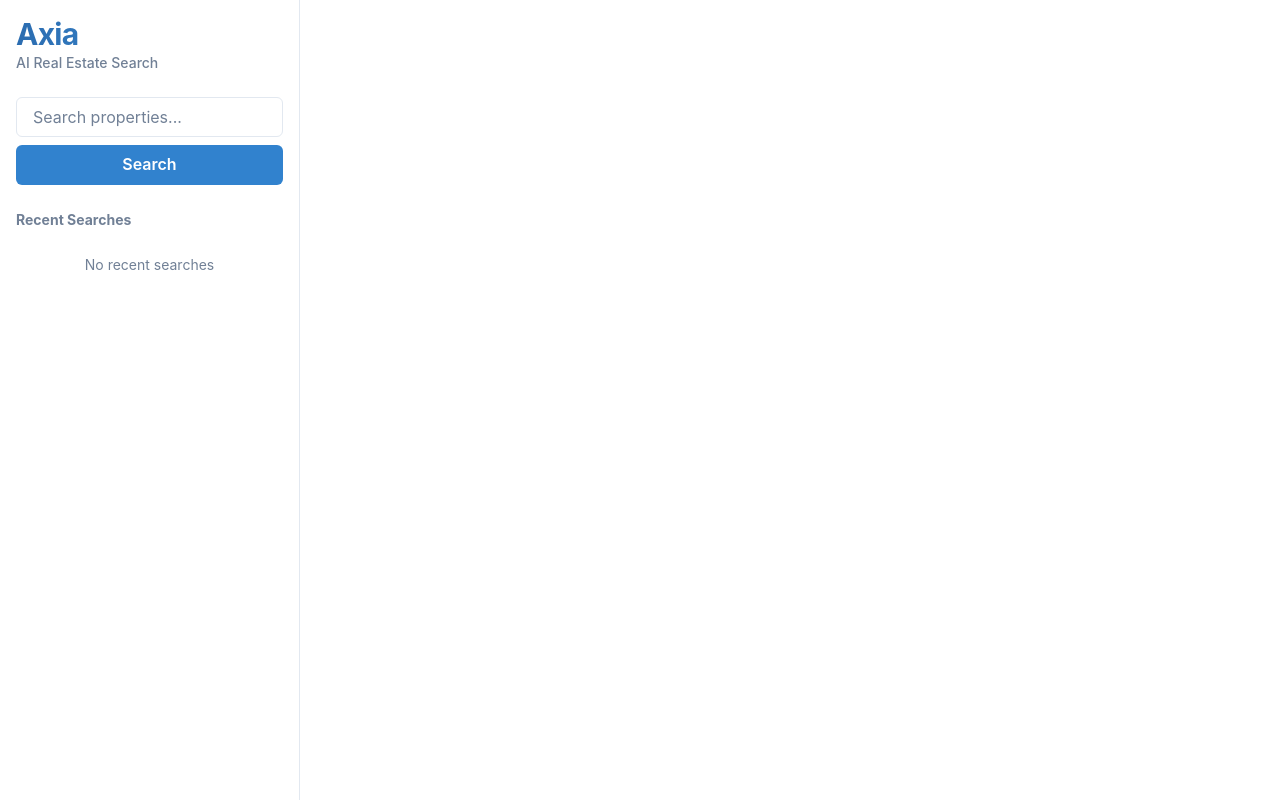
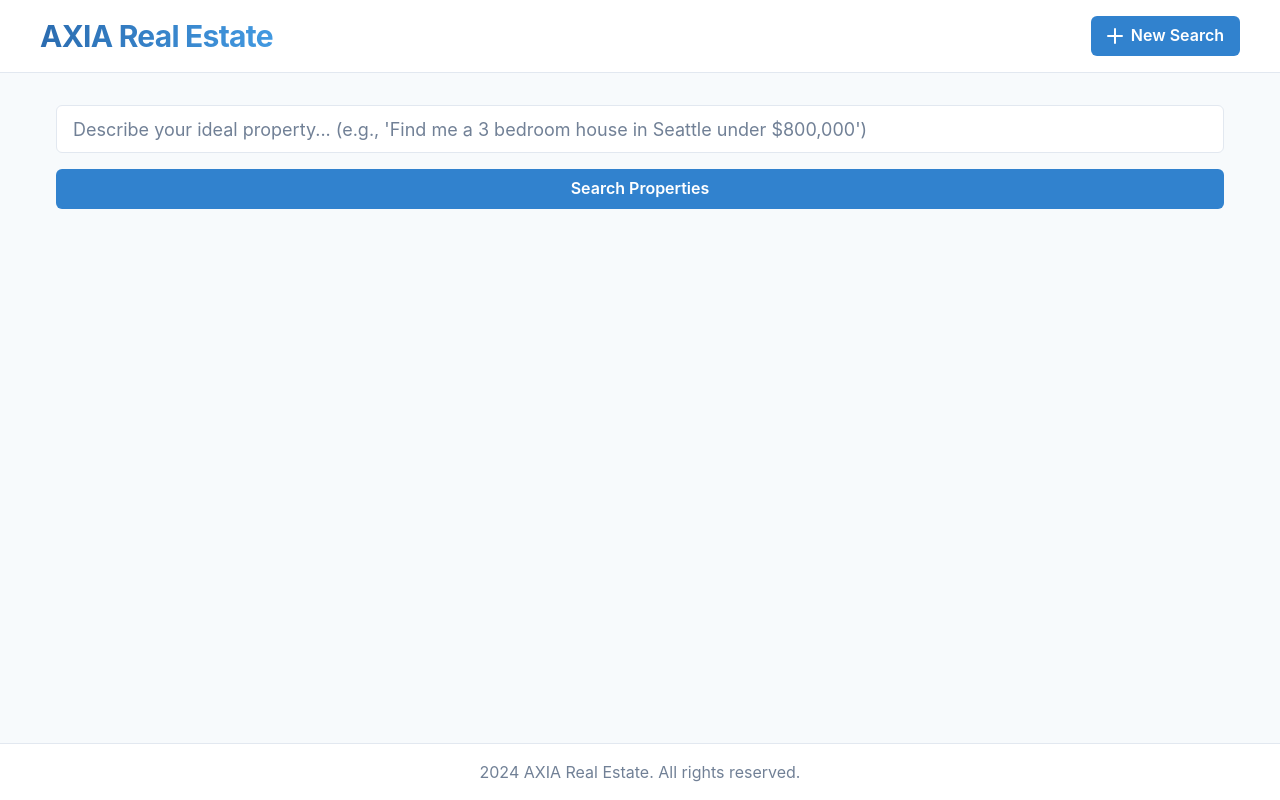
Before and after one commit to benjamenharper/axia, a React (Create React App) app in the folder frontend/: page / in a window 1280 px wide. Built offline with nearby package versions, Linux system fonts and the light colour scheme.

Commit message:
fix: update frontend to use header/footer layout and fix network issues

```diff
--- a/frontend/src/App.js
+++ b/frontend/src/App.js
@@ -41,11 +41,10 @@ function App() {
   const toast = useToast();
 
   const bgColor = useColorModeValue('gray.50', 'gray.900');
+  const headerBg = useColorModeValue('white', 'gray.800');
   const borderColor = useColorModeValue('gray.200', 'gray.700');
-  const sidebarBg = useColorModeValue('white', 'gray.800');
 
   useEffect(() => {
-    // Load recent searches from localStorage on component mount
     const savedSearches = localStorage.getItem('recentSearches');
     if (savedSearches) {
       setRecentSearches(JSON.parse(savedSearches));
@@ -63,10 +62,8 @@ function App() {
 
   const handleRecentSearchClick = (search) => {
     if (search.staticPageUrl) {
-      // Open the static page in a new tab
-      window.open(`http://localhost:8000${search.staticPageUrl}`, '_blank');
+      window.open(`${process.env.REACT_APP_API_URL}${search.staticPageUrl}`, '_blank');
     } else {
-      // Fallback to rerunning the search if no static page URL exists
       setSearchQuery(search.query);
       handleSubmit(null, search.query);
     }
@@ -99,11 +96,8 @@ function App() {
         }
       });
 
-      console.log('Received response:', response.data);
-
       setResults(response.data);
 
-      // Add to recent searches
       const newSearch = {
         query: queryToUse,
         timestamp: new Date().toISOString(),
@@ -128,20 +122,10 @@ function App() {
 
   return (
     <ChakraProvider>
-      <Flex h="100vh" bg={bgColor}>
-        {/* Left Sidebar */}
-        <Box
-          w="300px"
-          bg={sidebarBg}
-          p={4}
-          borderRight="1px"
-          borderColor={borderColor}
-          position="relative"
-          zIndex="1"
-        >
-          <VStack spacing={6} align="stretch">
-            {/* Site Title */}
-            <Box>
+      <Flex direction="column" minH="100vh" bg={bgColor}>
+        {/* Header */}
+        <Box bg={headerBg} py={4} px={8} borderBottom="1px" borderColor={borderColor}>
+          <Flex justify="space-between" align="center" maxW="1200px" mx="auto">
             <Heading
               size="lg"
               bgGradient="linear(to-r, blue.600, blue.400)"
@@ -149,199 +133,172 @@ function App() {
               letterSpacing="tight"
               fontWeight="bold"
             >
-                Axia
+              AXIA Real Estate
             </Heading>
-              <Text color="gray.500" fontSize="sm" fontWeight="medium">
-                AI Real Estate Search
-              </Text>
+            <Button leftIcon={<AddIcon />} colorScheme="blue" onClick={handleNewSearch}>
+              New Search
+            </Button>
+          </Flex>
         </Box>
 
+        {/* Main Content */}
+        <Box flex="1" py={8}>
+          <Container maxW="1200px">
+            <VStack spacing={8} align="stretch">
               {/* Search Form */}
-            <Box>
-              <form onSubmit={handleSubmit} style={{ width: '100%' }}>
-                <FormControl isInvalid={!!error}>
+              <form onSubmit={handleSubmit}>
+                <FormControl>
                   <Input
-                    placeholder="Search properties..."
                     value={searchQuery}
                     onChange={(e) => setSearchQuery(e.target.value)}
-                    size="md"
-                    borderRadius="md"
+                    placeholder="Describe your ideal property... (e.g., 'Find me a 3 bedroom house in Seattle under $800,000')"
+                    size="lg"
                     bg="white"
-                    _focus={{
-                      boxShadow: 'outline',
-                      borderColor: 'blue.500',
-                    }}
+                    _dark={{ bg: 'gray.700' }}
                   />
                   <Button
+                    mt={4}
+                    colorScheme="blue"
+                    isLoading={loading}
                     type="submit"
-                    colorScheme="blue"
-                    size="md"
                     width="full"
-                    mt={2}
-                    isLoading={loading}
-                    loadingText="Searching..."
                   >
-                    Search
+                    Search Properties
                   </Button>
+                </FormControl>
+              </form>
+
+              {/* Recent Searches */}
+              {recentSearches.length > 0 && !results.properties.length && (
+                <Box>
+                  <Text fontSize="lg" fontWeight="bold" mb={4}>Recent Searches</Text>
+                  <SimpleGrid columns={{ base: 1, md: 2, lg: 3 }} spacing={4}>
+                    {recentSearches.map((search, index) => (
+                      <Box
+                        key={index}
+                        p={4}
+                        bg="white"
+                        _dark={{ bg: 'gray.700' }}
+                        borderRadius="lg"
+                        cursor="pointer"
+                        onClick={() => handleRecentSearchClick(search)}
+                        _hover={{ shadow: 'md' }}
+                      >
+                        <Text noOfLines={2}>{search.query}</Text>
+                        <Flex align="center" mt={2} color="gray.500">
+                          <TimeIcon mr={2} />
+                          <Text fontSize="sm">
+                            {new Date(search.timestamp).toLocaleDateString()}
+                          </Text>
+                        </Flex>
+                      </Box>
+                    ))}
+                  </SimpleGrid>
+                </Box>
+              )}
+
+              {/* Error Display */}
               {error && (
-                    <Alert status="error" mt={2} size="sm">
+                <Alert status="error">
                   <AlertIcon />
-                      <AlertDescription fontSize="sm">
-                        {error}
-                      </AlertDescription>
+                  <Box>
+                    <AlertTitle>Error</AlertTitle>
+                    <AlertDescription>{error}</AlertDescription>
+                  </Box>
                 </Alert>
               )}
-                </FormControl>
-              </form>
-            </Box>
 
-            {/* Recent Searches */}
-            <Box>
-              <Text fontWeight="bold" color="gray.500" fontSize="sm" mb={2}>
-                Recent Searches
-              </Text>
-              <VStack spacing={2} align="stretch">
-                {recentSearches.slice(0, 5).map((search, index) => {
-                  const displayQuery = search.query
-                    .split(' ')
-                    .map(word => word.charAt(0).toUpperCase() + word.slice(1))
-                    .join(' ');
+              {/* Loading State */}
+              {loading && (
+                <Center p={8}>
+                  <Spinner size="xl" />
+                </Center>
+              )}
 
-                  return (
-                    <Button
-                      key={index}
-                      variant="ghost"
-                      justifyContent="flex-start"
-                      leftIcon={search.staticPageUrl ? <ChakraExternalLinkIcon /> : <TimeIcon />}
-                      onClick={() => handleRecentSearchClick(search)}
-                      whiteSpace="normal"
-                      textAlign="left"
-                      h="auto"
-                      py={2}
-                      px={3}
-                      _hover={{
-                        bg: 'blue.50',
-                      }}
-                    >
-                      <VStack align="start" spacing={1} width="100%">
-                        <Text fontSize="sm" fontWeight="medium" color="blue.600" noOfLines={2}>
-                          {displayQuery}
-                        </Text>
-                        <Text fontSize="xs" color="gray.500">
-                          {new Date(search.timestamp).toLocaleString()}
-                        </Text>
-                      </VStack>
-                    </Button>
-                  );
-                })}
-                {recentSearches.length === 0 && (
-                  <Text fontSize="sm" color="gray.500" textAlign="center" py={4}>
-                    No recent searches
-                  </Text>
-                )}
-              </VStack>
-            </Box>
-          </VStack>
-        </Box>
-
-        {/* Main Content Area */}
-        <Box flex="1" p={8} bg="white">
-          {loading ? (
-            <Center h="100%">
-              <Spinner size="xl" color="blue.500" thickness="4px" />
-            </Center>
-          ) : (
-            <VStack spacing={6} align="stretch">
+              {/* Results Display */}
               {results.search_summary && (
-                <Box>
-                  <Heading size="md" mb={2}>Search Results</Heading>
-                  <Text color="gray.600">{results.search_summary}</Text>
+                <Box p={4} bg="white" _dark={{ bg: 'gray.700' }} borderRadius="lg">
+                  <Text fontSize="lg" fontWeight="bold">Search Summary</Text>
+                  <Text mt={2}>{results.search_summary}</Text>
                 </Box>
               )}
 
               {results.location_overview && (
-                <Box>
-                  <Heading size="md" mb={2}>Location Overview</Heading>
-                  <Box
+                <Box p={4} bg="white" _dark={{ bg: 'gray.700' }} borderRadius="lg">
+                  <Text fontSize="lg" fontWeight="bold">Location Overview</Text>
+                  <div
                     dangerouslySetInnerHTML={{
-                      __html: marked.parse(results.location_overview)
-                    }}
-                    sx={{
-                      'h1, h2, h3': {
-                        fontSize: 'lg',
-                        fontWeight: 'bold',
-                        mt: 4,
-                        mb: 2,
-                        color: 'gray.700'
-                      },
-                      'p': {
-                        mb: 3,
-                        color: 'gray.600',
-                        lineHeight: 'tall'
-                      },
-                      'ul, ol': {
-                        pl: 4,
-                        mb: 3,
-                        color: 'gray.600'
-                      },
-                      'li': {
-                        mb: 1
-                      }
+                      __html: marked(results.location_overview),
                     }}
                   />
                 </Box>
               )}
 
-              {results.properties && results.properties.length > 0 && (
+              {results.properties.length > 0 && (
                 <SimpleGrid columns={{ base: 1, md: 2, lg: 3 }} spacing={6}>
-                  {results.properties.map((property) => (
+                  {results.properties.map((property, index) => (
                     <Box
-                      key={property.id}
+                      key={index}
                       borderWidth="1px"
                       borderRadius="lg"
                       overflow="hidden"
                       bg="white"
-                      shadow="md"
+                      _dark={{ bg: 'gray.700' }}
                     >
+                      {property.image_url && (
                         <Image
                           src={property.image_url}
                           alt={property.title}
-                        h="200px"
-                        w="full"
+                          height="200px"
+                          width="100%"
                           objectFit="cover"
-                        fallback={
-                          <Center h="200px" bg="gray.100">
-                            <Text color="gray.500">No image available</Text>
-                          </Center>
-                        }
                         />
+                      )}
                       <Box p={4}>
-                        <Heading size="md" mb={2}>
+                        <Box mb={2}>
+                          <Text fontSize="xl" fontWeight="semibold" noOfLines={2}>
                             {property.title}
-                        </Heading>
-                        <Text color="blue.600" fontSize="2xl" mb={2}>
+                          </Text>
+                          <Text fontSize="2xl" color="blue.500" fontWeight="bold">
                             ${property.price.toLocaleString()}
                           </Text>
-                        <Text color="gray.500" mb={2}>
+                        </Box>
+                        <Text color="gray.500" mb={4} noOfLines={2}>
                           {property.location}
                         </Text>
-                        <Text mb={2}>{property.summary}</Text>
-                        {property.features && property.features.length > 0 && (
-                          <Wrap spacing={2} mt={2}>
-                            {property.features.map((feature, index) => (
-                              <WrapItem key={index}>
+                        <Text noOfLines={3} mb={4}>
+                          {property.summary}
+                        </Text>
+                        <Wrap spacing={2} mb={4}>
+                          {property.features.map((feature, idx) => (
+                            <WrapItem key={idx}>
                               <Badge colorScheme="blue">{feature}</Badge>
                             </WrapItem>
                           ))}
                         </Wrap>
-                        )}
+                        <Link
+                          href={`${process.env.REACT_APP_API_URL}${results.static_page_url}`}
+                          isExternal
+                          color="blue.500"
+                        >
+                          View Details <Icon as={ChakraExternalLinkIcon} mx="2px" />
+                        </Link>
                       </Box>
                     </Box>
                   ))}
                 </SimpleGrid>
               )}
             </VStack>
-          )}
+          </Container>
+        </Box>
+
+        {/* Footer */}
+        <Box bg={headerBg} py={4} borderTop="1px" borderColor={borderColor}>
+          <Container maxW="1200px">
+            <Text textAlign="center" color="gray.500">
+              2024 AXIA Real Estate. All rights reserved.
+            </Text>
+          </Container>
         </Box>
       </Flex>
     </ChakraProvider>
```
Lines whose indentation alone changed are shown as unchanged.
